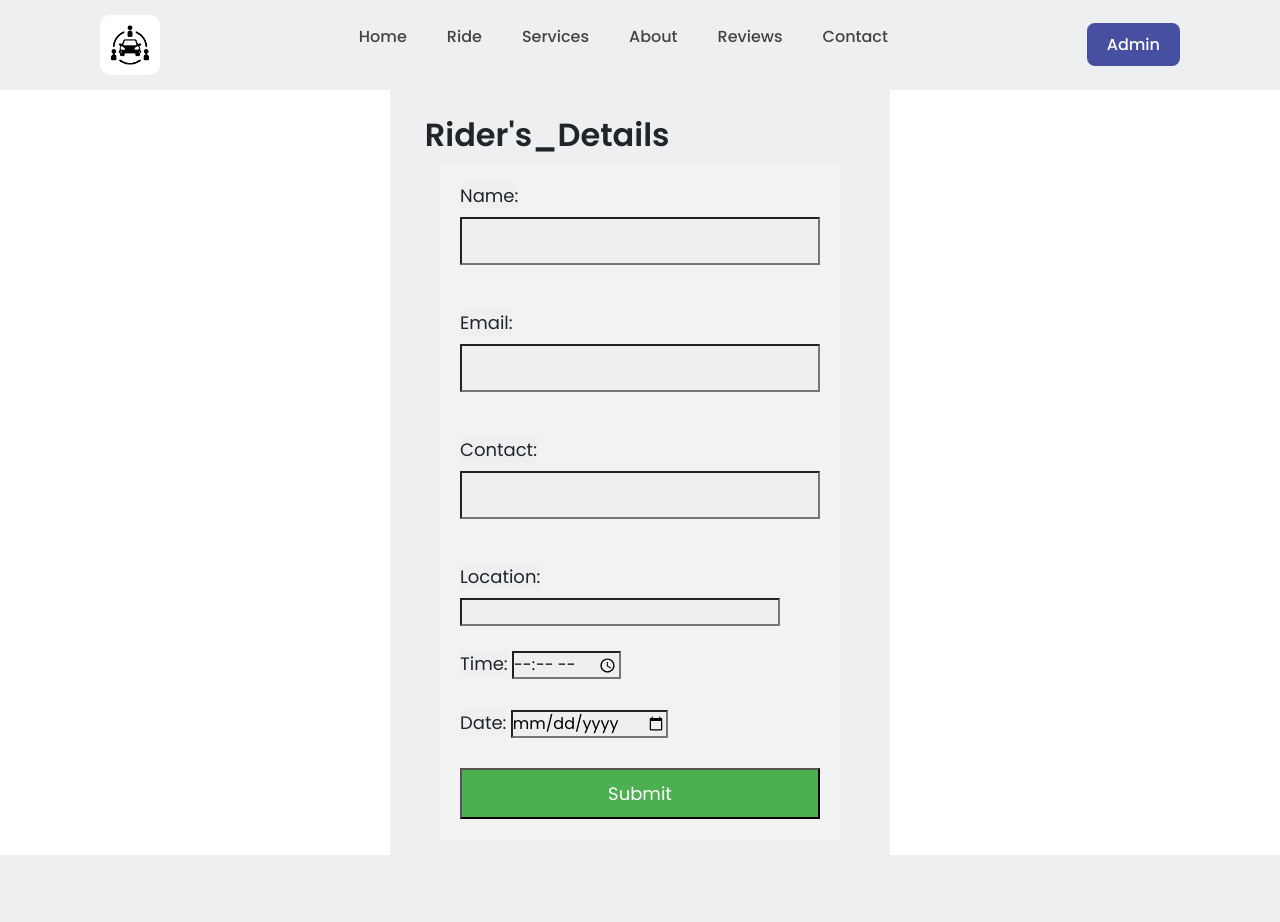
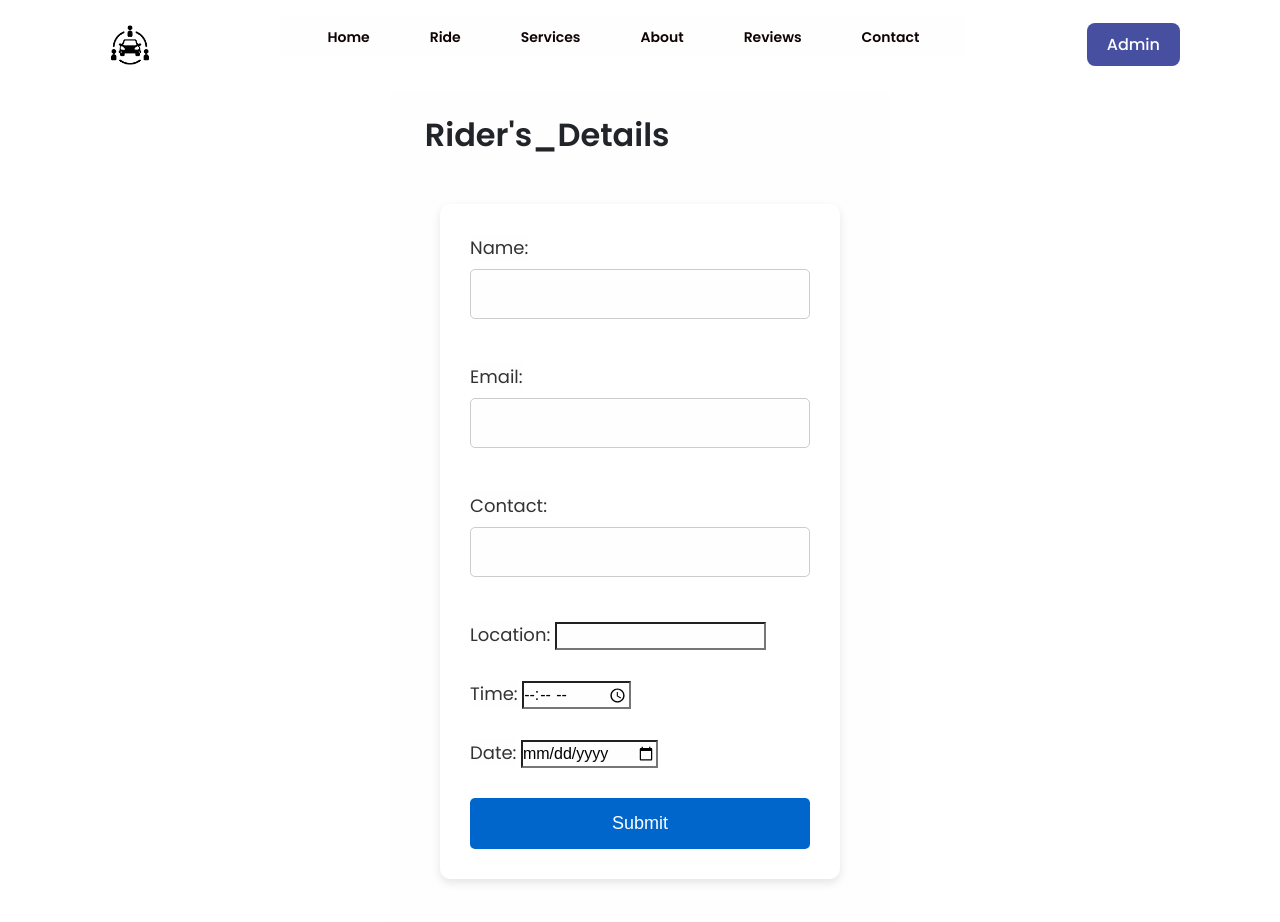
Before and after one commit to 07sumit1002/CabRental, a plain HTML site: page ride.html in a window 1280 px wide. Before the commit the page ends 855 px from the top, so only its background shows below. Drawn offline with nearby package versions, Linux system fonts and the light colour scheme.

Commit message:
changed style of ride page

```diff
--- a/style.css
+++ b/style.css
@@ -9,7 +9,7 @@
     list-style: none;
     text-decoration: none;
     font-family: "Poppins", sans-serif;
-    background-color: rgb(238, 239, 241);;
+    background-color: rgb(255, 254, 254);;
 }
 .root{
     --main-color:#b02f18;
@@ -40,7 +40,7 @@ header{
     display: flex;
     align-items: center;
     justify-content: space-between;
-    background: #eeeff1;
+    background: #ffffff;
     padding: 15px 100px;
 }
 .logo img {
@@ -56,21 +56,36 @@ header{
 .navbar a{
     font-size: 1rem;
     padding: 10px 20px;
-    color: #444;
-    font-weight: 500;
+    color: #4a3b3b;
+    font-weight: 600;
+    text-decoration: none;
+    font-size: 14px;
+    color: rgb(15, 3, 3);
+    padding: 10px 20px;
+    margin: 0 10px;
+    border-radius: 5px;
+    transition: background-color 0.3s, color 0.3s, outline 0.3s;
+
 }
 .navbar a ::after{
     content: '';
     width: 0;
     height: 3px;
-    background: red;
+    background: rgb(175, 193, 247);;
     position: absolute;
     bottom: -4px;
     left: 0;
     transition: 0.5s;
+    text-decoration: none;
 }
+
 .navbar a:hover{
-    background: rgb(231, 223, 223);
+    background: rgb(175, 193, 247);
+    text-emphasis: none;
+    text-decoration: none;
+    outline: none;
+
+
 }
 #menu-icon{
     font-size: 24px;
@@ -90,6 +105,7 @@ header{
 }
 .header-btn .sign-in:hover{
     background: red;
+    text-decoration: none;
 }
 .header-btn .sign-up{
     background: #474fa1;
@@ -214,7 +230,7 @@ header{
 }
 .ride .ride-container .bx:hover{
     background: red;
-    color: #eeeff1;
+    color: #101b30;
 }
 .services-container{
     display: grid;
@@ -306,34 +322,59 @@ header{
 }
 .form{
     padding: 1rem 1rem 1rem 1rem;
-    margin-top: 3.5rem;
+    margin-top: 15px;
+
 }
 
 form {
     width: 400px;
-    margin: 0 auto;
-    padding: 20px;
-    background-color: #f2f2f2;
+    margin: 50px auto;
+    padding: 30px;
+    background-color: #ffffff;
+    border-radius: 10px;
+    box-shadow: 0 4px 10px rgba(0, 0, 0, 0.1);
+    font-family: Arial, sans-serif;
 }
+
 label {
     display: block;
     margin-bottom: 10px;
     font-size: 18px;
+    color: #333333;
 }
-  input[type="text"], input[type="email"], input[type="tel"] {
+
+input[type="text"], input[type="email"], input[type="tel"] {
     width: 100%;
-    padding: 10px;
+    padding: 12px;
     margin-bottom: 20px;
     font-size: 16px;
+    border: 1px solid #cccccc;
+    border-radius: 5px;
+    box-sizing: border-box;
+    transition: border-color 0.3s;
 }
+
+input[type="text"]:focus, input[type="email"]:focus, input[type="tel"]:focus {
+    border-color: #0066cc;
+    outline: none;
+}
+
 input[type="submit"] {
     width: 100%;
-    padding: 10px;
+    padding: 12px;
     font-size: 18px;
-    background-color: #4CAF50;
+    background-color: #0066cc;
     color: white;
+    border: none;
+    border-radius: 5px;
     cursor: pointer;
+    transition: background-color 0.3s;
 }
+
+input[type="submit"]:hover {
+    background-color: #004c99;
+}
+
 body {
     font-family: Arial, sans-serif;
     margin: 0;
```
